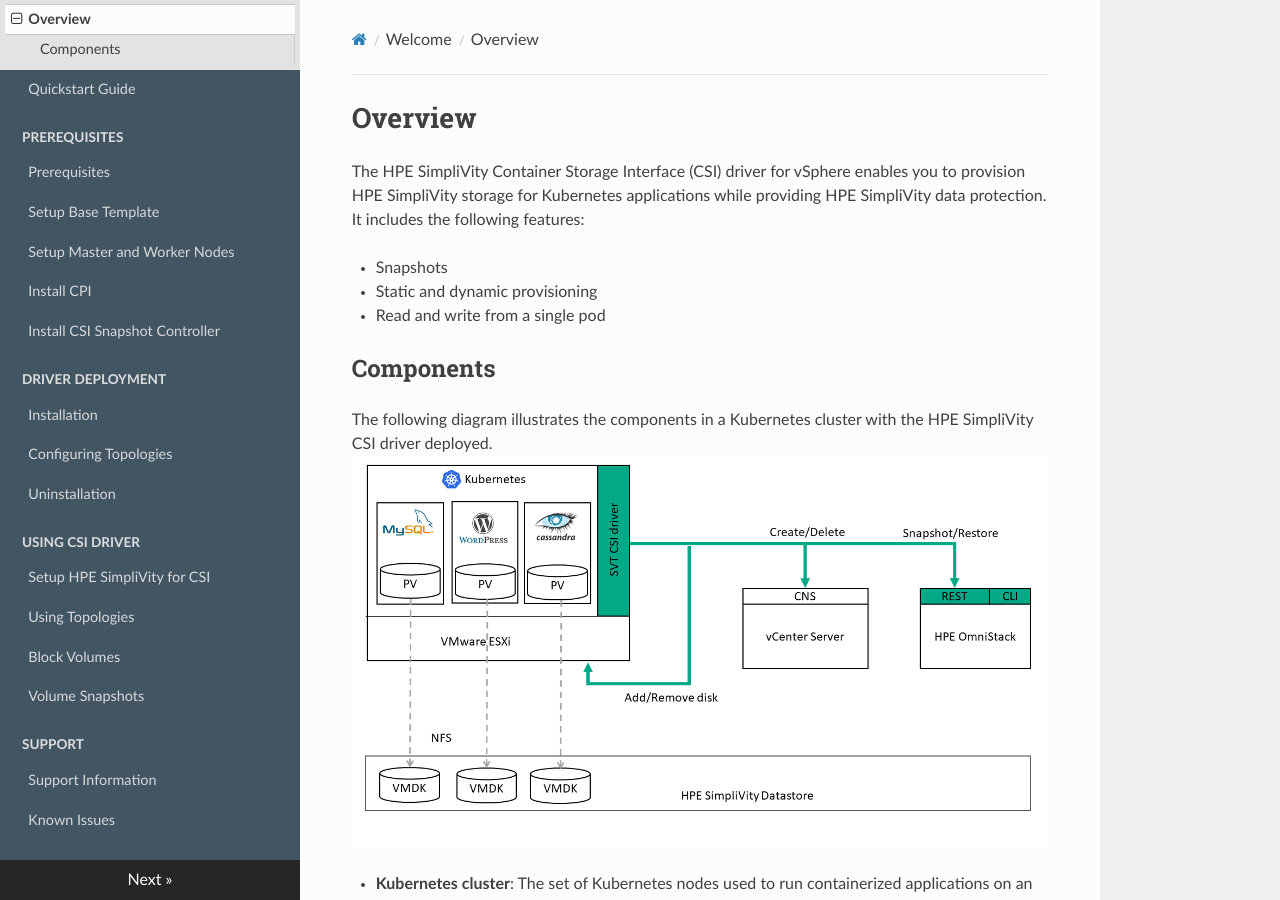
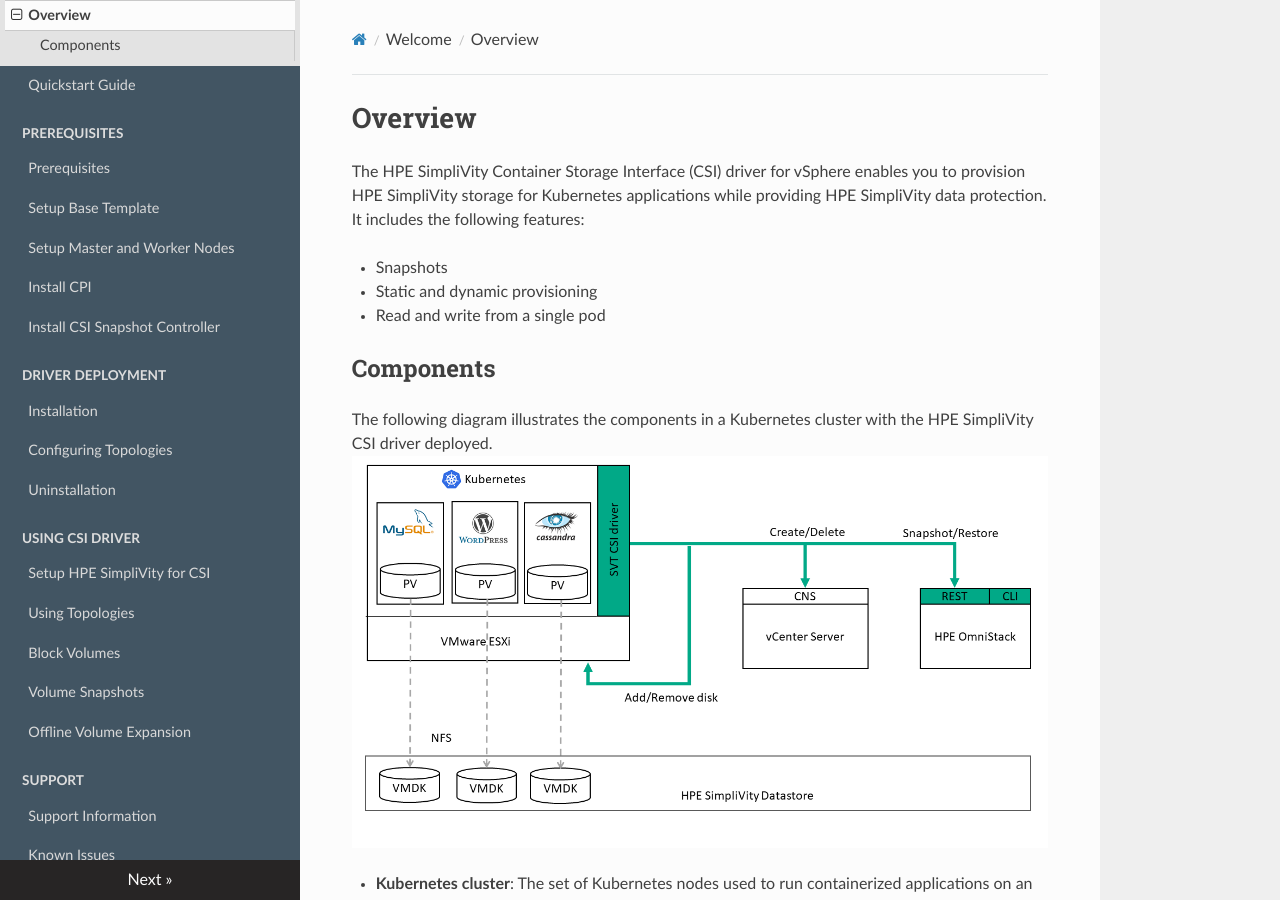
Before and after one commit to HewlettPackard/simplivity-vsphere-csi-driver, an MkDocs documentation site: the page built from docs/README.md, in a window 1280 px wide and 900 px high. Built offline with MkDocs 1.6.1, drawn with Linux system fonts in a browser that asks for light colours; nearby versions of some CDN libraries.

Commit message:
Add Documentation for Offline Volume Expansion

```diff
--- a/mkdocs.yml
+++ b/mkdocs.yml
@@ -40,6 +40,7 @@ nav:
         - 'Using Topologies': 'using-topologies.md'
         - 'Block Volumes': 'block-volumes.md'
         - 'Volume Snapshots': 'snapshot.md'
+        - 'Offline Volume Expansion': 'volume-expansion.md'
     - Support:
         - 'Support Information': 'support-information.md'
         - 'Known Issues': 'known-issues.md'
```
